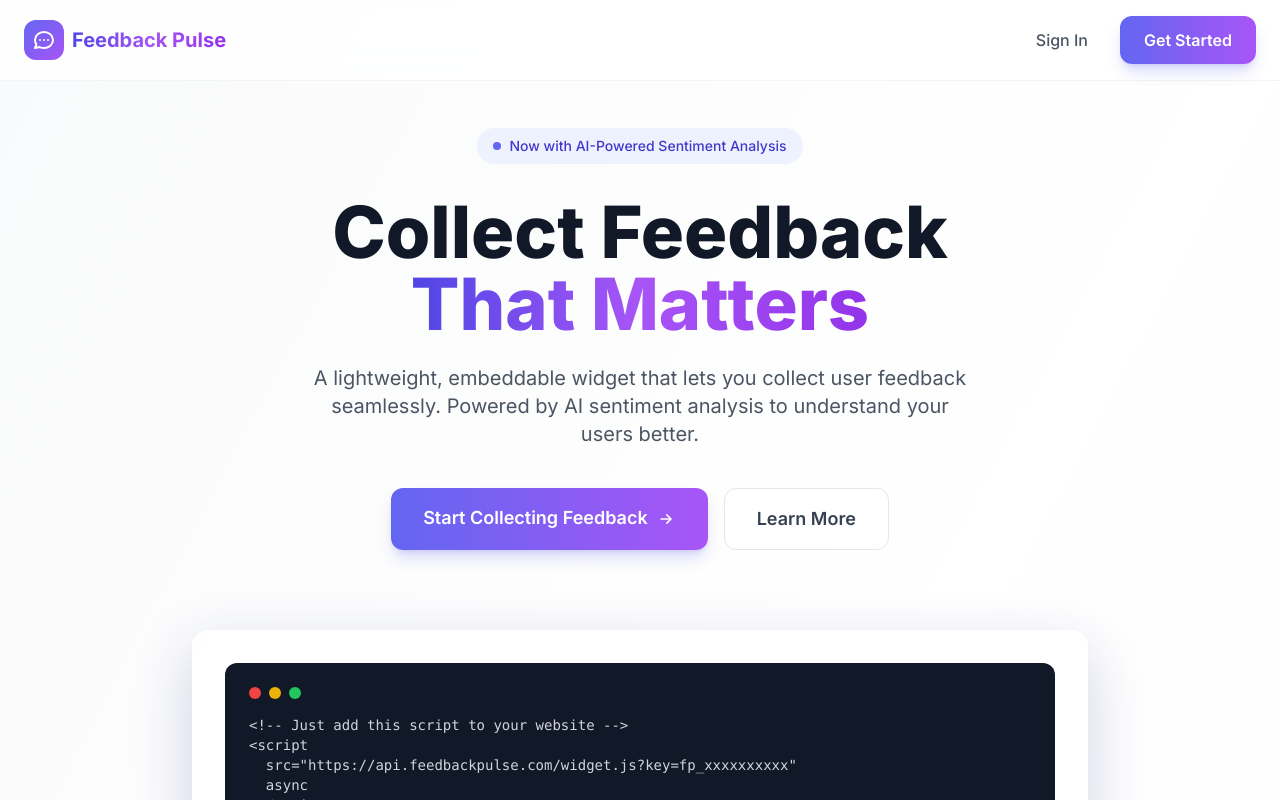
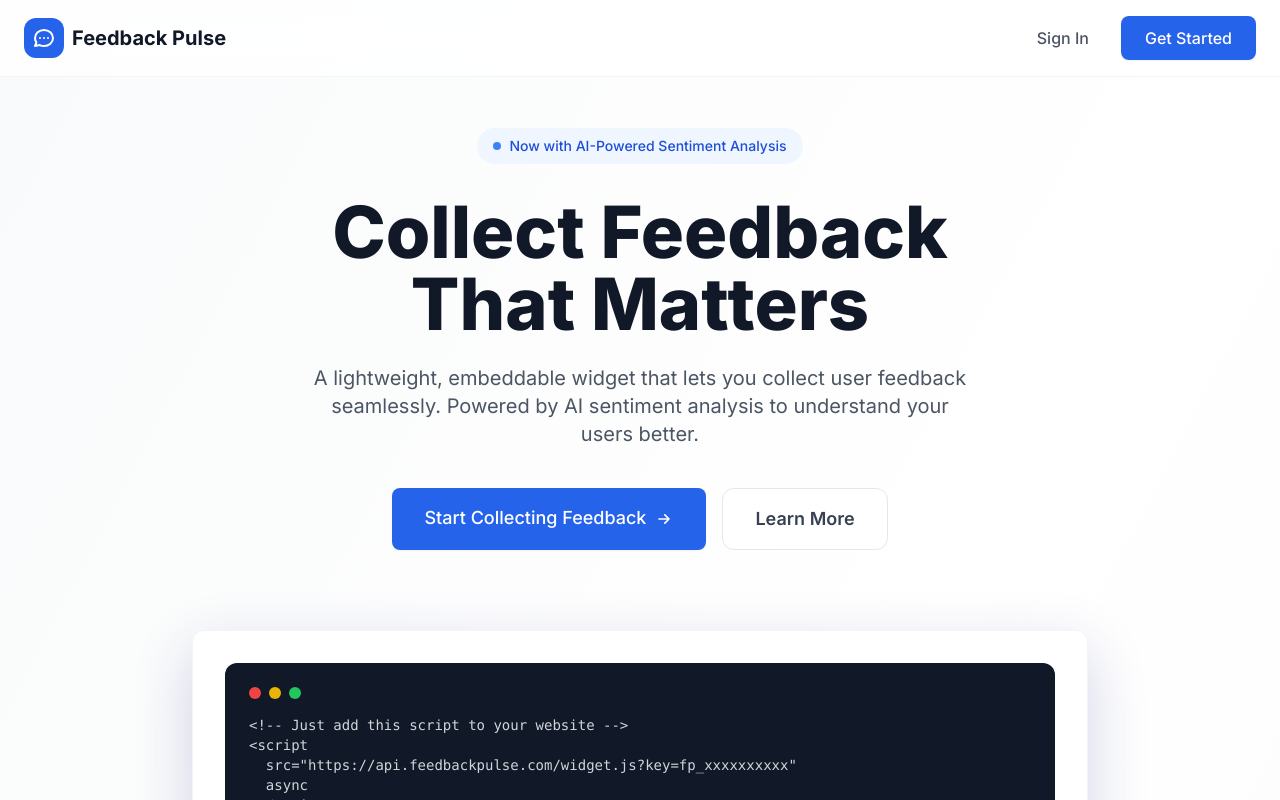
Before and after one commit to EmperorsReign05/FeedbackPulse, a Next.js app in the folder frontend/: page / in a window 1280 px wide. Shown: the top 800 px of the page. Built offline with nearby package versions, Linux system fonts and the light colour scheme; no server answers.

Commit message:
ui design

```diff
--- a/frontend/src/app/globals.css
+++ b/frontend/src/app/globals.css
@@ -6,10 +6,8 @@
 
 @layer base {
   :root {
-    --gradient-primary: linear-gradient(135deg, #6366f1 0%, #8b5cf6 50%, #a855f7 100%);
-    --gradient-dark: linear-gradient(135deg, #1e1b4b 0%, #312e81 50%, #3730a3 100%);
-    --glass-bg: rgba(255, 255, 255, 0.7);
-    --glass-border: rgba(255, 255, 255, 0.2);
+    --glass-bg: rgba(255, 255, 255, 0.9);
+    --glass-border: rgba(229, 231, 235, 0.5);
   }
 
   html {
@@ -18,31 +16,27 @@
 
   body {
     @apply font-sans antialiased bg-gray-50 text-gray-900;
-    background-image:
-      radial-gradient(at 0% 0%, rgba(99, 102, 241, 0.1) 0%, transparent 50%),
-      radial-gradient(at 100% 100%, rgba(139, 92, 246, 0.1) 0%, transparent 50%);
-    background-attachment: fixed;
   }
 }
 
 @layer components {
   /* Glass Card */
   .glass-card {
-    @apply bg-white/80 backdrop-blur-xl border border-white/20 shadow-glass rounded-2xl;
+    @apply bg-white border border-gray-100 shadow-sm rounded-xl;
   }
 
-  /* Gradient Text */
+  /* Gradient Text - Changed to solid for cleaner look */
   .gradient-text {
-    @apply bg-clip-text text-transparent bg-gradient-to-r from-primary-600 via-accent-500 to-accent-600;
+    @apply text-gray-900;
   }
 
   /* Primary Button */
   .btn-primary {
-    @apply px-6 py-3 bg-gradient-to-r from-primary-500 to-accent-500 text-white font-semibold rounded-xl
-           shadow-lg shadow-primary-500/25 hover:shadow-xl hover:shadow-primary-500/30
-           transform hover:-translate-y-0.5 transition-all duration-200
+    @apply px-6 py-2.5 bg-primary-600 text-white font-medium rounded-lg
+           shadow-sm hover:bg-primary-700 hover:shadow
+           transition-all duration-200
            focus:outline-none focus:ring-2 focus:ring-primary-500 focus:ring-offset-2
-           disabled:opacity-50 disabled:cursor-not-allowed disabled:transform-none;
+           disabled:opacity-50 disabled:cursor-not-allowed;
   }
 
   /* Secondary Button */
@@ -166,8 +160,9 @@
   }
 
   /* Gradient Background Animation */
+  /* Gradient Background Animation - Updated to Blue */
   .bg-gradient-animated {
-    background: linear-gradient(-45deg, #6366f1, #8b5cf6, #a855f7, #6366f1);
+    background: linear-gradient(-45deg, #3b82f6, #2563eb, #1d4ed8, #3b82f6);
     background-size: 400% 400%;
     animation: gradient 8s ease infinite;
   }
--- a/frontend/src/app/page.tsx
+++ b/frontend/src/app/page.tsx
@@ -19,7 +19,7 @@ export default function HomePage() {
             <nav className="fixed top-0 left-0 right-0 z-50 bg-white/80 backdrop-blur-xl border-b border-gray-100">
                 <div className="max-w-7xl mx-auto px-6 py-4 flex items-center justify-between">
                     <Link href="/" className="flex items-center gap-2">
-                        <div className="w-10 h-10 bg-gradient-to-br from-primary-500 to-accent-500 rounded-xl flex items-center justify-center">
+                        <div className="w-10 h-10 bg-primary-600 rounded-xl flex items-center justify-center">
                             <svg className="w-6 h-6 text-white" fill="none" stroke="currentColor" viewBox="0 0 24 24">
                                 <path strokeLinecap="round" strokeLinejoin="round" strokeWidth={2} d="M8 12h.01M12 12h.01M16 12h.01M21 12c0 4.418-4.03 8-9 8a9.863 9.863 0 01-4.255-.949L3 20l1.395-3.72C3.512 15.042 3 13.574 3 12c0-4.418 4.03-8 9-8s9 3.582 9 8z" />
                             </svg>
@@ -131,7 +131,7 @@ export default function HomePage() {
 
                         {/* Feature 2 */}
                         <div className="card p-8 hover:-translate-y-1 transition-transform duration-300">
-                            <div className="w-14 h-14 bg-gradient-to-br from-purple-500 to-purple-600 rounded-2xl flex items-center justify-center mb-6">
+                            <div className="w-14 h-14 bg-gradient-to-br from-amber-500 to-amber-600 rounded-2xl flex items-center justify-center mb-6">
                                 <svg className="w-7 h-7 text-white" fill="none" stroke="currentColor" viewBox="0 0 24 24">
                                     <path strokeLinecap="round" strokeLinejoin="round" strokeWidth={2} d="M9.663 17h4.673M12 3v1m6.364 1.636l-.707.707M21 12h-1M4 12H3m3.343-5.657l-.707-.707m2.828 9.9a5 5 0 117.072 0l-.548.547A3.374 3.374 0 0014 18.469V19a2 2 0 11-4 0v-.531c0-.895-.356-1.754-.988-2.386l-.548-.547z" />
                                 </svg>
@@ -170,7 +170,7 @@ export default function HomePage() {
 
                         {/* Feature 5 */}
                         <div className="card p-8 hover:-translate-y-1 transition-transform duration-300">
-                            <div className="w-14 h-14 bg-gradient-to-br from-pink-500 to-pink-600 rounded-2xl flex items-center justify-center mb-6">
+                            <div className="w-14 h-14 bg-gradient-to-br from-rose-500 to-rose-600 rounded-2xl flex items-center justify-center mb-6">
                                 <svg className="w-7 h-7 text-white" fill="none" stroke="currentColor" viewBox="0 0 24 24">
                                     <path strokeLinecap="round" strokeLinejoin="round" strokeWidth={2} d="M3 4a1 1 0 011-1h16a1 1 0 011 1v2.586a1 1 0 01-.293.707l-6.414 6.414a1 1 0 00-.293.707V17l-4 4v-6.586a1 1 0 00-.293-.707L3.293 7.293A1 1 0 013 6.586V4z" />
                                 </svg>
@@ -200,7 +200,7 @@ export default function HomePage() {
             {/* CTA Section */}
             <section className="py-20 px-6">
                 <div className="max-w-4xl mx-auto">
-                    <div className="bg-gradient-to-r from-primary-600 via-accent-600 to-primary-600 rounded-3xl p-12 text-center text-white shadow-2xl shadow-primary-500/30">
+                    <div className="bg-primary-600 rounded-3xl p-12 text-center text-white shadow-xl shadow-primary-500/20">
                         <h2 className="text-3xl md:text-4xl font-bold mb-4">
                             Ready to Collect Better Feedback?
                         </h2>
@@ -221,7 +221,7 @@ export default function HomePage() {
             <footer className="py-12 px-6 border-t border-gray-100">
                 <div className="max-w-6xl mx-auto flex flex-col md:flex-row items-center justify-between gap-4">
                     <div className="flex items-center gap-2">
-                        <div className="w-8 h-8 bg-gradient-to-br from-primary-500 to-accent-500 rounded-lg flex items-center justify-center">
+                        <div className="w-8 h-8 bg-primary-600 rounded-lg flex items-center justify-center">
                             <svg className="w-4 h-4 text-white" fill="none" stroke="currentColor" viewBox="0 0 24 24">
                                 <path strokeLinecap="round" strokeLinejoin="round" strokeWidth={2} d="M8 12h.01M12 12h.01M16 12h.01M21 12c0 4.418-4.03 8-9 8a9.863 9.863 0 01-4.255-.949L3 20l1.395-3.72C3.512 15.042 3 13.574 3 12c0-4.418 4.03-8 9-8s9 3.582 9 8z" />
                             </svg>
--- a/frontend/tailwind.config.js
+++ b/frontend/tailwind.config.js
@@ -9,30 +9,30 @@ module.exports = {
         extend: {
             colors: {
                 primary: {
-                    50: '#eef2ff',
-                    100: '#e0e7ff',
-                    200: '#c7d2fe',
-                    300: '#a5b4fc',
-                    400: '#818cf8',
-                    500: '#6366f1',
-                    600: '#4f46e5',
-                    700: '#4338ca',
-                    800: '#3730a3',
-                    900: '#312e81',
+                    50: '#eff6ff',
+                    100: '#dbeafe',
+                    200: '#bfdbfe',
+                    300: '#93c5fd',
+                    400: '#60a5fa',
+                    500: '#3b82f6',
+                    600: '#2563eb',
+                    700: '#1d4ed8',
+                    800: '#1e40af',
+                    900: '#1e3a8a',
                 },
                 background: 'var(--background)',
                 foreground: 'var(--foreground)',
                 accent: {
-                    50: '#faf5ff',
-                    100: '#f3e8ff',
-                    200: '#e9d5ff',
-                    300: '#d8b4fe',
-                    400: '#c084fc',
-                    500: '#a855f7',
-                    600: '#9333ea',
-                    700: '#7e22ce',
-                    800: '#6b21a8',
-                    900: '#581c87',
+                    50: '#f8fafc',
+                    100: '#f1f5f9',
+                    200: '#e2e8f0',
+                    300: '#cbd5e1',
+                    400: '#94a3b8',
+                    500: '#64748b',
+                    600: '#475569',
+                    700: '#334155',
+                    800: '#1e293b',
+                    900: '#0f172a',
                 },
             },
             fontFamily: {
```
Also changed, not shown: 1 other file (tests, documents, lock files or other folders).
